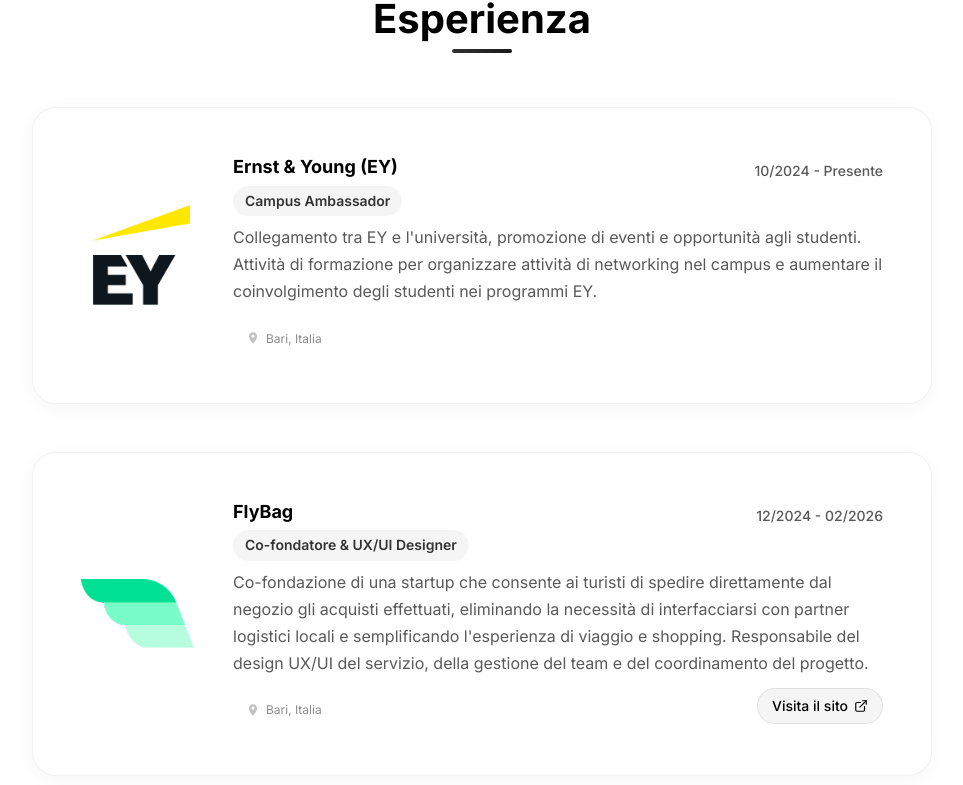
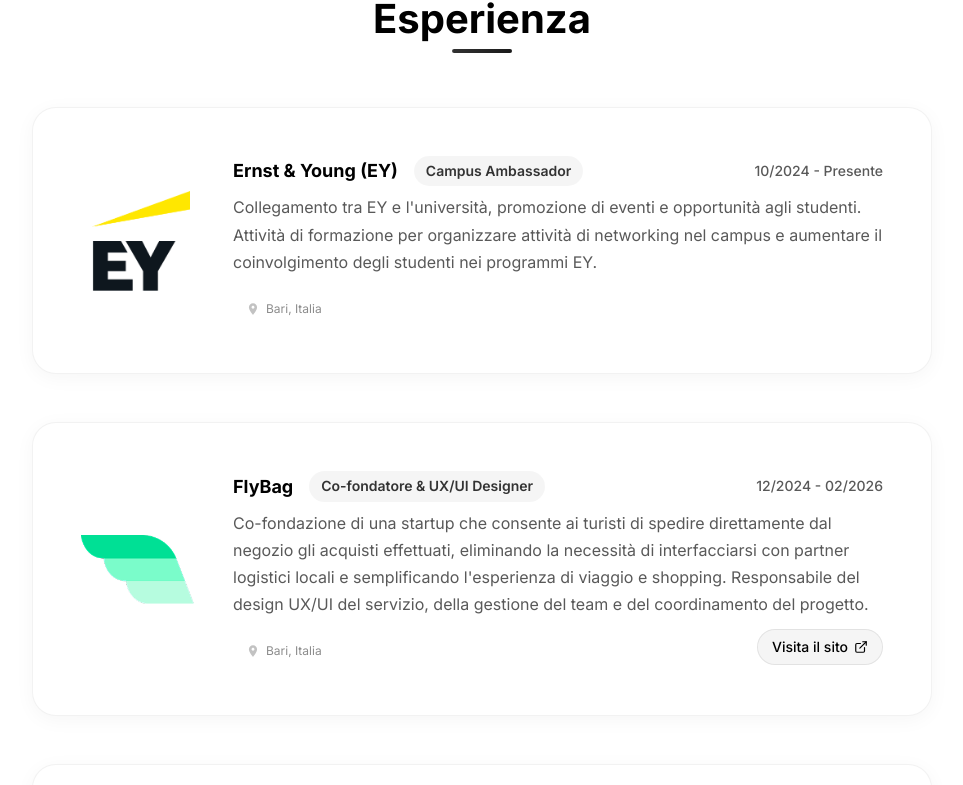
Before and after one commit to v3ttore/Portfolio, a Next.js app in the folder portfolio-nextjs/: page /Portfolio/ in a window 1280 px wide. Shown: the part 901-1686 px from the top of the page, without its empty margins (158-1121 px from the left). Built offline with nearby package versions, Linux system fonts and the light colour scheme.

Commit message:
Restructured experience card headers and aligned roles horizontally

```diff
--- a/portfolio-nextjs/src/app/globals.css
+++ b/portfolio-nextjs/src/app/globals.css
@@ -1548,21 +1548,31 @@
 .experience-top {
     display: flex;
     justify-content: space-between;
-    align-items: flex-start;
+    align-items: center;
     gap: var(--spacing-md);
     margin-bottom: var(--spacing-xs);
 }
 
 .experience-title-group {
     flex: 1;
-}
-
-.timeline-title-group h3,
+    display: flex;
+    align-items: center;
+    gap: var(--spacing-sm);
+    flex-wrap: wrap;
+}
+
+.timeline-title-group h3 {
+    font-size: var(--font-size-lg);
+    font-weight: var(--font-weight-bold);
+    color: var(--color-text-primary);
+    margin-bottom: 4px;
+}
+
 .experience-title-group h3 {
     font-size: var(--font-size-lg);
     font-weight: var(--font-weight-bold);
     color: var(--color-text-primary);
-    margin-bottom: 4px;
+    margin-bottom: 0;
     /* Prevent overflow on mobile */
     word-wrap: break-word;
     overflow-wrap: break-word;
@@ -1577,7 +1587,7 @@
     background: rgba(0, 0, 0, 0.04);
     padding: 4px 12px;
     border-radius: var(--radius-full);
-    margin-top: 4px;
+    margin-top: 0;
 }
 
 /* Date Badge */
```
Also changed, not shown: 2 other files (tests, documents, lock files or other folders).
